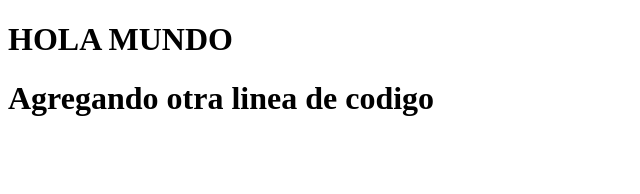
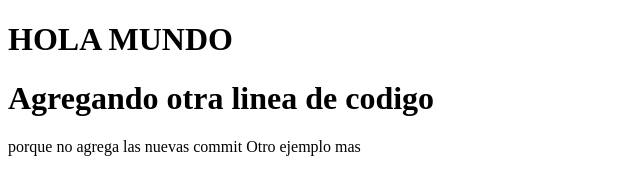
Before and after one commit to benhur21/prueba-git, a plain HTML site: page index.html in a window 1280 px wide. Shown: the whole page, without its empty margins (0-640 px from the left). Drawn offline with Linux system fonts and the light colour scheme.

Commit message:
Update index.html

```diff
--- a/index.html
+++ b/index.html
@@ -5,6 +5,8 @@
 	<title>Prueba de GitHub</title>
 	<h1>HOLA MUNDO</h1>
 	<h1>Agregando otra linea de codigo</h1>
+	porque no agrega las nuevas commit
+	Otro ejemplo mas
 </head>
 <body>
 
```
